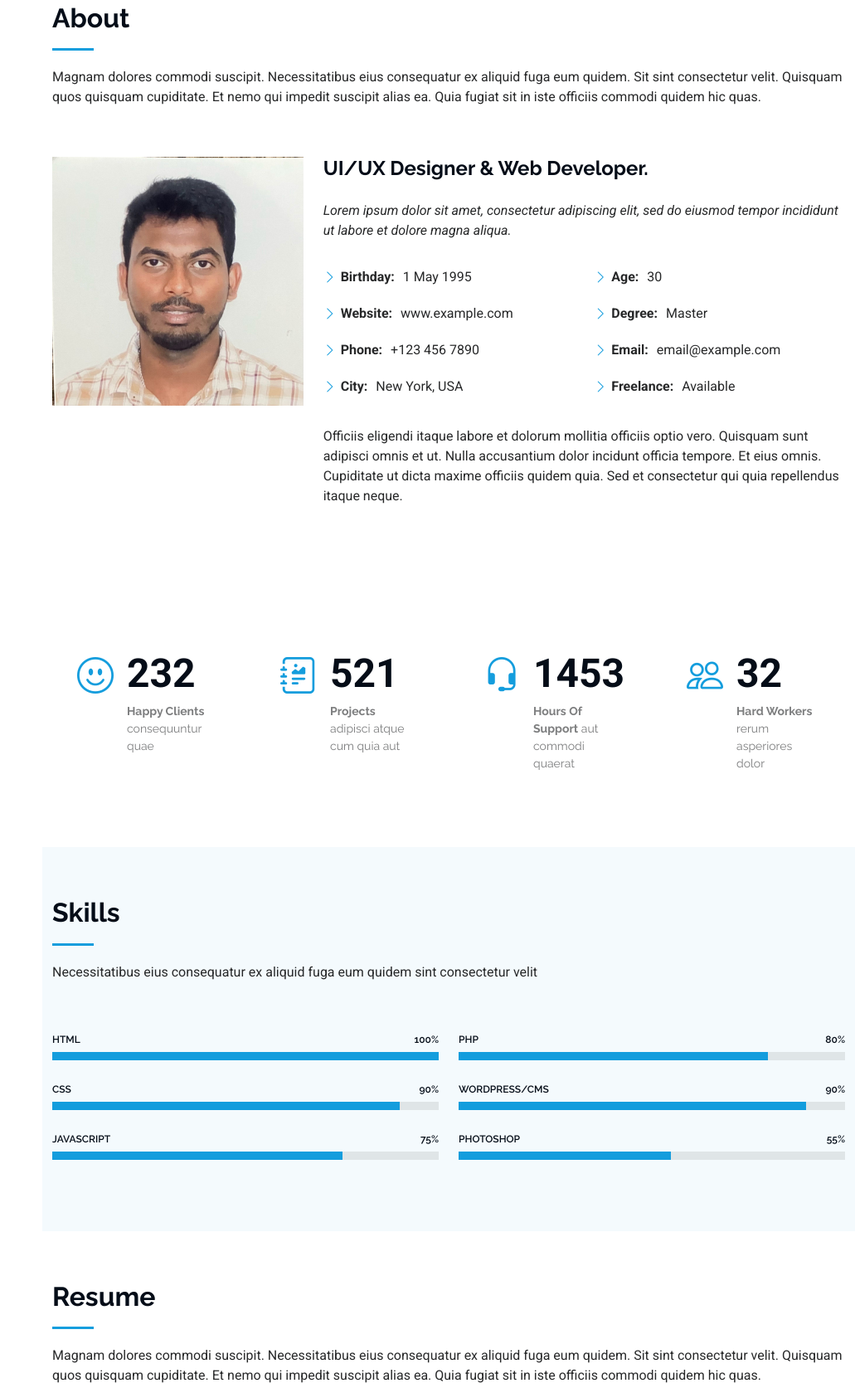
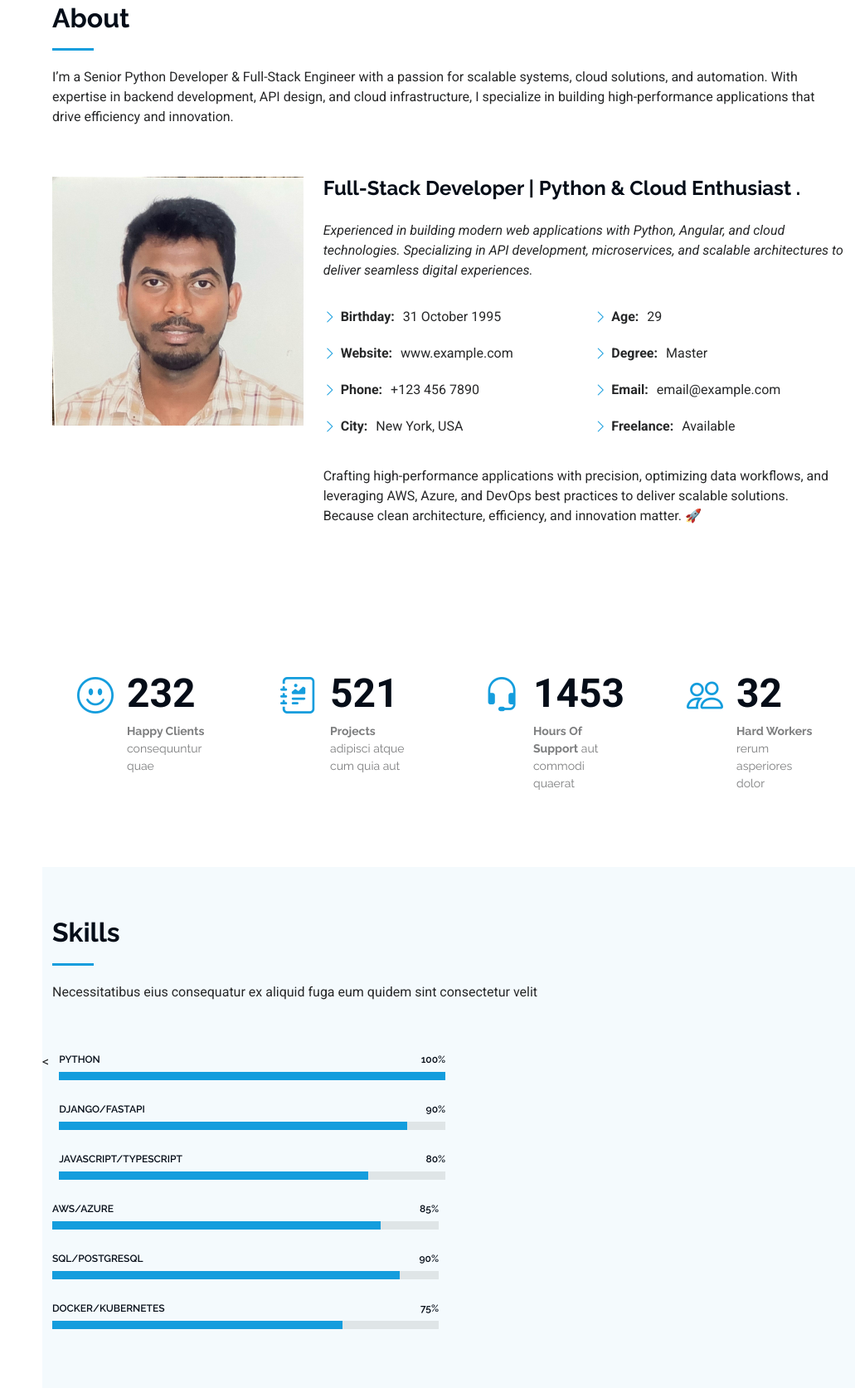
Before and after one commit to surya532/portfolio, a plain HTML site: page index.html in a window 1280 px wide. Shown: the part 857-2530 px from the top of the page at 83% size, without its empty margins (249-1280 px from the left). Drawn offline with Linux system fonts and the light colour scheme.

Commit message:
profile update

```diff
--- a/index.html
+++ b/index.html
@@ -56,7 +56,7 @@
       <a href="#" class="facebook"><i class="bi bi-facebook"></i></a>
       <a href="#" class="instagram"><i class="bi bi-instagram"></i></a>
       <a href="#" class="google-plus"><i class="bi bi-skype"></i></a>
-      <a href="https://www.linkedin.com/in/surya-devathi-47a589b2/" class="linkedin"><i class="bi bi-linkedin"></i></a>
+      <a href="https://www.linkedin.com/in/surya-devathi-47a589b2/" target="_blank" class="linkedin"><i class="bi bi-linkedin"></i></a>
     </div>
 
     <nav id="navmenu" class="navmenu">
@@ -109,7 +109,7 @@
       <!-- Section Title -->
       <div class="container section-title" data-aos="fade-up">
         <h2>About</h2>
-        <p>Magnam dolores commodi suscipit. Necessitatibus eius consequatur ex aliquid fuga eum quidem. Sit sint consectetur velit. Quisquam quos quisquam cupiditate. Et nemo qui impedit suscipit alias ea. Quia fugiat sit in iste officiis commodi quidem hic quas.</p>
+        <p>I’m a Senior Python Developer & Full-Stack Engineer with a passion for scalable systems, cloud solutions, and automation. With expertise in backend development, API design, and cloud infrastructure, I specialize in building high-performance applications that drive efficiency and innovation.</p>
       </div><!-- End Section Title -->
 
       <div class="container" data-aos="fade-up" data-aos-delay="100">
@@ -119,15 +119,15 @@
             <img src="assets/img/my-profile-img.jpeg" class="img-fluid" alt="">
           </div>
           <div class="col-lg-8 content">
-            <h2>UI/UX Designer &amp; Web Developer.</h2>
+            <h2>Full-Stack Developer | Python &amp; Cloud Enthusiast
+              .</h2>
             <p class="fst-italic py-3">
-              Lorem ipsum dolor sit amet, consectetur adipiscing elit, sed do eiusmod tempor incididunt ut labore et dolore
-              magna aliqua.
+              Experienced in building modern web applications with Python, Angular, and cloud technologies. Specializing in API development, microservices, and scalable architectures to deliver seamless digital experiences.
             </p>
             <div class="row">
               <div class="col-lg-6">
                 <ul>
-                  <li><i class="bi bi-chevron-right"></i> <strong>Birthday:</strong> <span>1 May 1995</span></li>
+                  <li><i class="bi bi-chevron-right"></i> <strong>Birthday:</strong> <span>31 October 1995</span></li>
                   <li><i class="bi bi-chevron-right"></i> <strong>Website:</strong> <span>www.example.com</span></li>
                   <li><i class="bi bi-chevron-right"></i> <strong>Phone:</strong> <span>+123 456 7890</span></li>
                   <li><i class="bi bi-chevron-right"></i> <strong>City:</strong> <span>New York, USA</span></li>
@@ -135,7 +135,7 @@
               </div>
               <div class="col-lg-6">
                 <ul>
-                  <li><i class="bi bi-chevron-right"></i> <strong>Age:</strong> <span>30</span></li>
+                  <li><i class="bi bi-chevron-right"></i> <strong>Age:</strong> <span>29</span></li>
                   <li><i class="bi bi-chevron-right"></i> <strong>Degree:</strong> <span>Master</span></li>
                   <li><i class="bi bi-chevron-right"></i> <strong>Email:</strong> <span>email@example.com</span></li>
                   <li><i class="bi bi-chevron-right"></i> <strong>Freelance:</strong> <span>Available</span></li>
@@ -143,8 +143,7 @@
               </div>
             </div>
             <p class="py-3">
-              Officiis eligendi itaque labore et dolorum mollitia officiis optio vero. Quisquam sunt adipisci omnis et ut. Nulla accusantium dolor incidunt officia tempore. Et eius omnis.
-              Cupiditate ut dicta maxime officiis quidem quia. Sed et consectetur qui quia repellendus itaque neque.
+              Crafting high-performance applications with precision, optimizing data workflows, and leveraging AWS, Azure, and DevOps best practices to deliver scalable solutions.<br>Because clean architecture, efficiency, and innovation matter. 🚀
             </p>
           </div>
         </div>
@@ -211,26 +210,26 @@
 
         <div class="row skills-content skills-animation">
 
-          <div class="col-lg-6">
+          <<div class="col-lg-6">
 
             <div class="progress">
-              <span class="skill"><span>HTML</span> <i class="val">100%</i></span>
+                <span class="skill"><span>Python</span> <i class="val">100%</i></span>
                 <div class="progress-bar-wrap">
                     <div class="progress-bar" role="progressbar" aria-valuenow="100" aria-valuemin="0" aria-valuemax="100"></div>
                 </div>
             </div><!-- End Skills Item -->
 
             <div class="progress">
-              <span class="skill"><span>CSS</span> <i class="val">90%</i></span>
+                <span class="skill"><span>Django/FastAPI</span> <i class="val">90%</i></span>
                 <div class="progress-bar-wrap">
                     <div class="progress-bar" role="progressbar" aria-valuenow="90" aria-valuemin="0" aria-valuemax="100"></div>
                 </div>
             </div><!-- End Skills Item -->
 
             <div class="progress">
-              <span class="skill"><span>JavaScript</span> <i class="val">75%</i></span>
+                <span class="skill"><span>JavaScript/TypeScript</span> <i class="val">80%</i></span>
                 <div class="progress-bar-wrap">
-                <div class="progress-bar" role="progressbar" aria-valuenow="75" aria-valuemin="0" aria-valuemax="100"></div>
+                    <div class="progress-bar" role="progressbar" aria-valuenow="80" aria-valuemin="0" aria-valuemax="100"></div>
                 </div>
             </div><!-- End Skills Item -->
 
@@ -239,23 +238,23 @@
         <div class="col-lg-6">
 
             <div class="progress">
-              <span class="skill"><span>PHP</span> <i class="val">80%</i></span>
+                <span class="skill"><span>AWS/Azure</span> <i class="val">85%</i></span>
                 <div class="progress-bar-wrap">
-                <div class="progress-bar" role="progressbar" aria-valuenow="80" aria-valuemin="0" aria-valuemax="100"></div>
+                    <div class="progress-bar" role="progressbar" aria-valuenow="85" aria-valuemin="0" aria-valuemax="100"></div>
                 </div>
             </div><!-- End Skills Item -->
 
             <div class="progress">
-              <span class="skill"><span>WordPress/CMS</span> <i class="val">90%</i></span>
+                <span class="skill"><span>SQL/PostgreSQL</span> <i class="val">90%</i></span>
                 <div class="progress-bar-wrap">
                     <div class="progress-bar" role="progressbar" aria-valuenow="90" aria-valuemin="0" aria-valuemax="100"></div>
                 </div>
             </div><!-- End Skills Item -->
 
             <div class="progress">
-              <span class="skill"><span>Photoshop</span> <i class="val">55%</i></span>
+                <span class="skill"><span>Docker/Kubernetes</span> <i class="val">75%</i></span>
                 <div class="progress-bar-wrap">
-                <div class="progress-bar" role="progressbar" aria-valuenow="55" aria-valuemin="0" aria-valuemax="100"></div>
+                    <div class="progress-bar" role="progressbar" aria-valuenow="75" aria-valuemin="0" aria-valuemax="100"></div>
                 </div>
             </div><!-- End Skills Item -->
 
@@ -273,7 +272,10 @@
       <!-- Section Title -->
     <div class="container section-title" data-aos="fade-up">
       <h2>Resume</h2>
-        <p>Magnam dolores commodi suscipit. Necessitatibus eius consequatur ex aliquid fuga eum quidem. Sit sint consectetur velit. Quisquam quos quisquam cupiditate. Et nemo qui impedit suscipit alias ea. Quia fugiat sit in iste officiis commodi quidem hic quas.</p>
+      <p>
+          Experienced **Senior Python Developer & Full-Stack Engineer** specializing in **backend development, cloud computing, and automation**. Skilled in **Python, Django, FastAPI, AWS, and DevOps**, with a passion for **scalable architectures, microservices, and AI-driven solutions**.
+          Proven ability to design and deploy **high-performance APIs, event-driven services, and cloud-native applications** while optimizing system efficiency and performance.
+      </p>
     </div><!-- End Section Title -->
 
       <div class="container">
```
Lines whose indentation alone changed are shown as unchanged.
